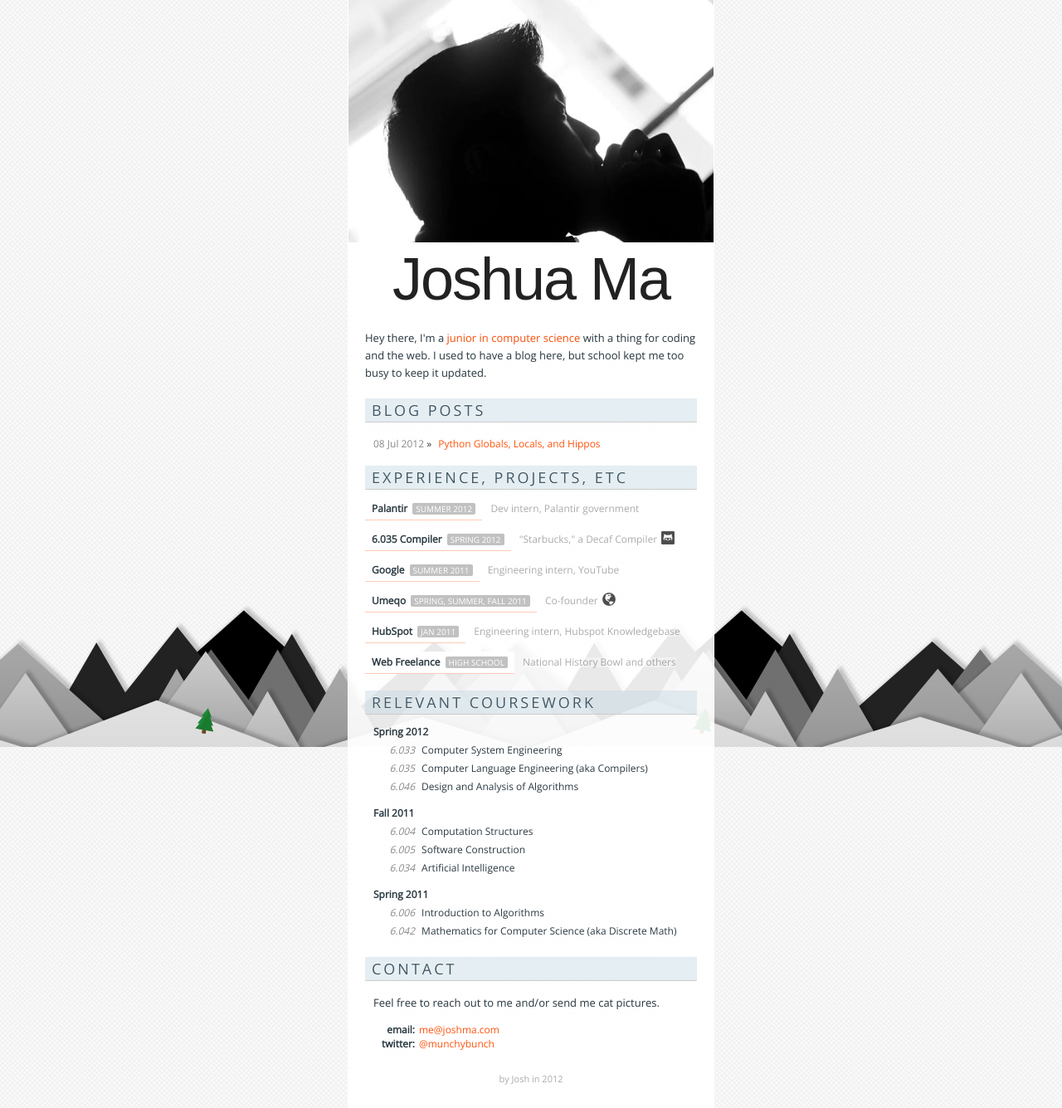
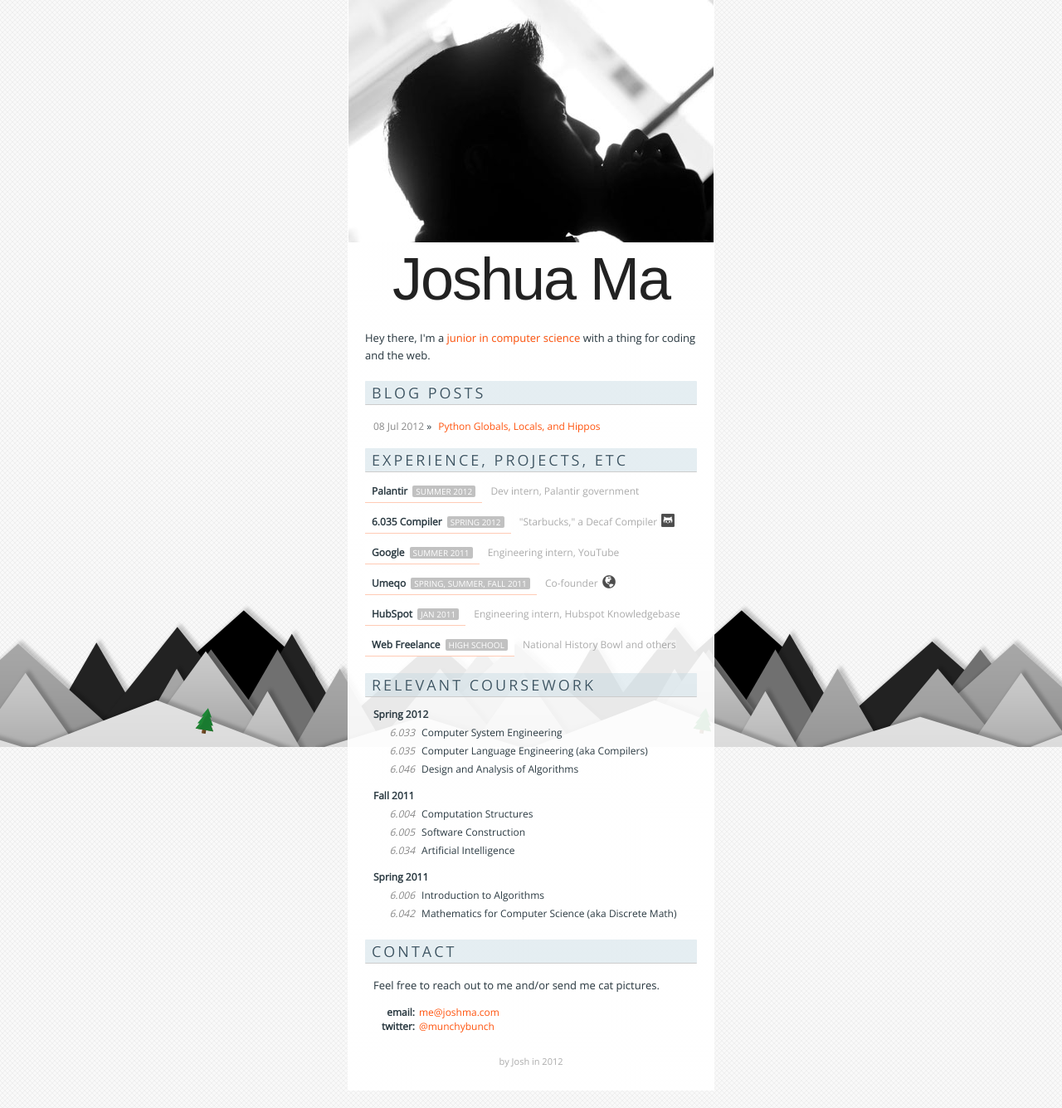
Before and after one commit to joshma/joshma.github.io, a Jekyll site: the page built from index.html, in a window 1280 px wide. Shown: the whole page at 83% size. Built offline with Jekyll 4.4.1, drawn with Linux system fonts in a browser that asks for light colours; some web fonts are replaced; comment, search, counter and statistics services are not loaded; after the commit the page ends 1314 px from its top, so only the background shows below that.

Commit message:
update home

```diff
--- a/index.html
+++ b/index.html
@@ -3,7 +3,7 @@ layout: default
 title: Joshua Ma
 ---
 <h1>Joshua Ma</h1>
-<p>Hey there, I'm a <a href="http://web.mit.edu">junior in computer science</a> with a thing for coding and the web. I used to have a blog here, but school kept me too busy to keep it updated.</p>
+<p>Hey there, I'm a <a href="http://web.mit.edu">junior in computer science</a> with a thing for coding and the web.</p>
 
 <h2>Blog posts</h2>
 <ul class="posts">
```
